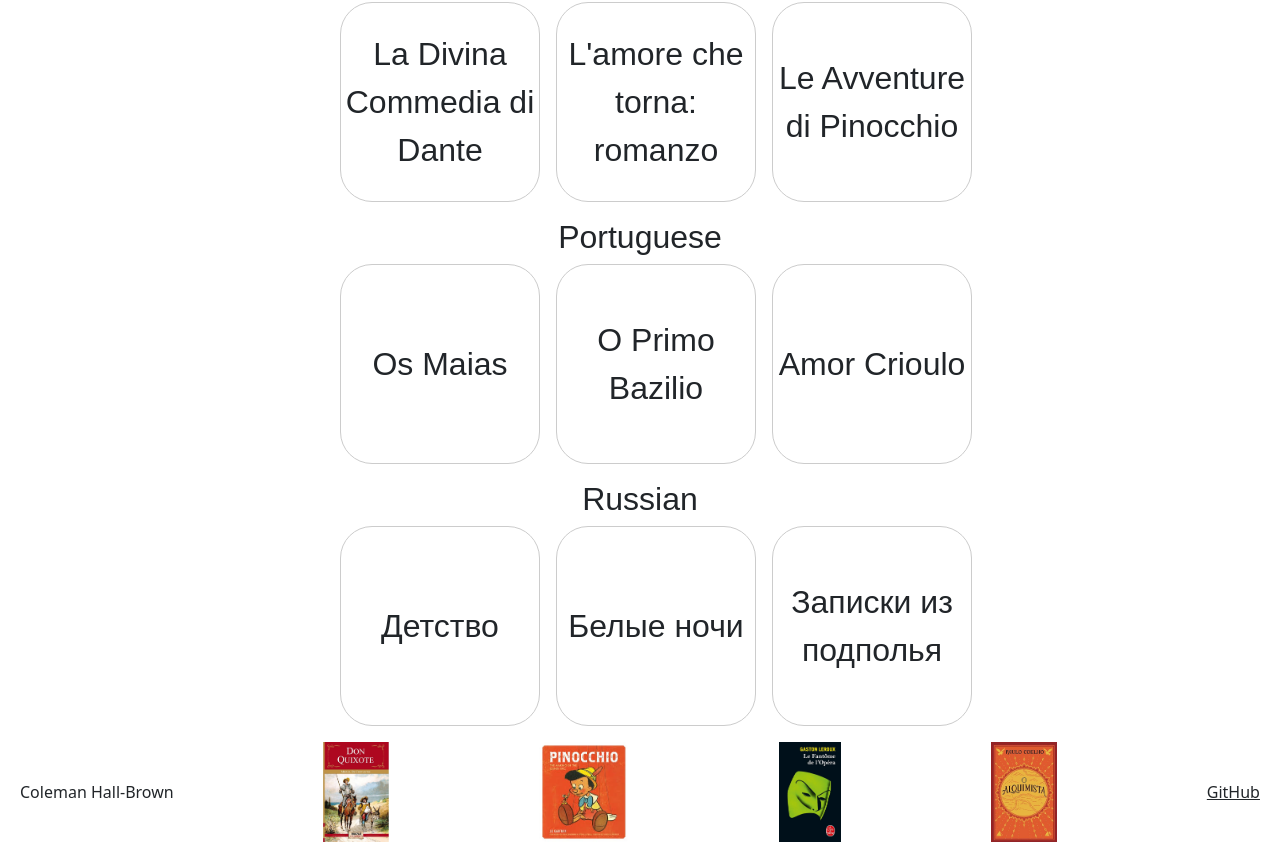
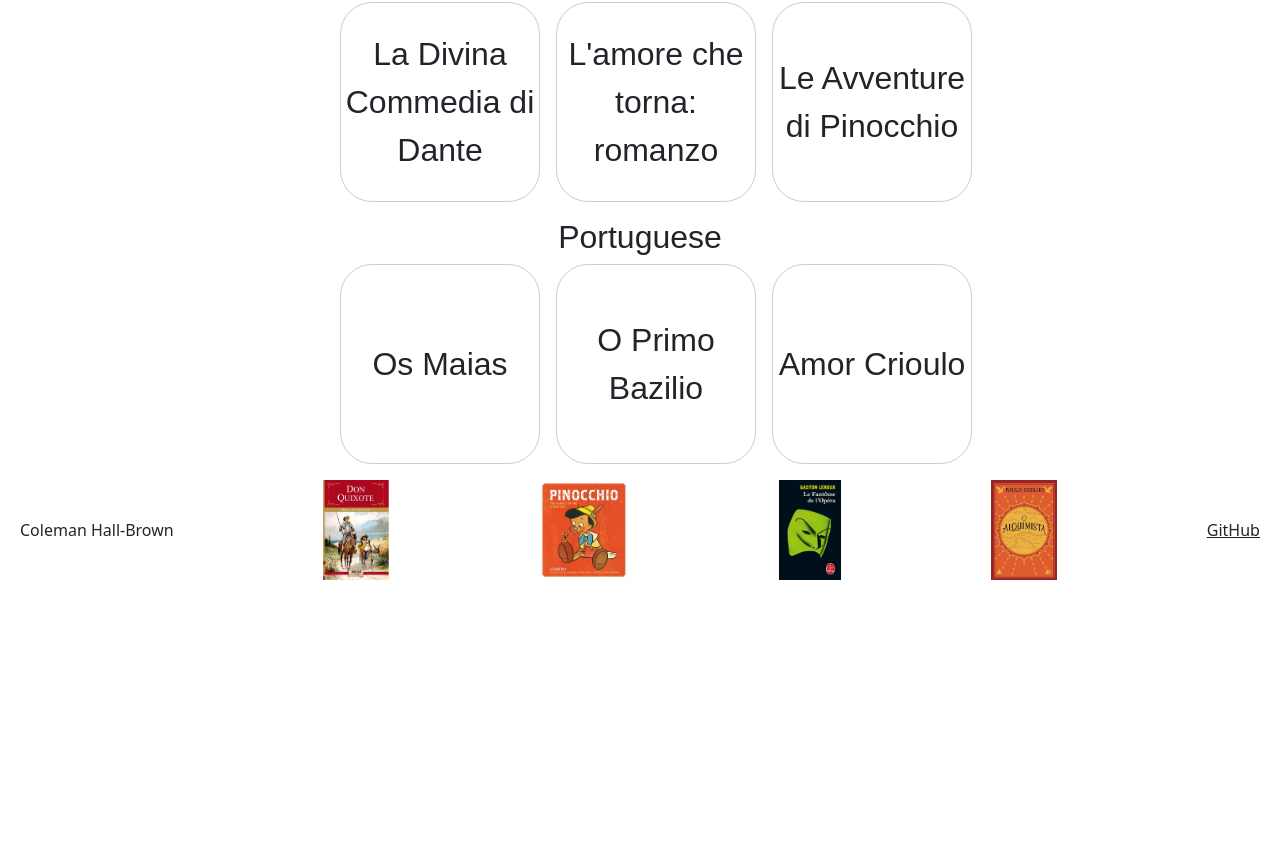
Before and after one commit to colemanhb/startup, a React (Vite) app: page /booklist in a window 1280 px wide. Shown: the part 923-1765 px from the top of the page. After the commit the page ends 1503 px from the top, so only its background shows below. Built offline with nearby package versions, Linux system fonts and the light colour scheme.

Commit message:
accessing book text via URL

```diff
--- a/src/booklist/booklist.jsx
+++ b/src/booklist/booklist.jsx
@@ -74,7 +74,7 @@ export function Booklist() {
         <li>
           <NavLink
             to="/page"
-            state={{ book: { id: 50285, title: "Aus dem Leben eines Taugenichts", author: "Joseph von Eichendorff", lang: "de" } }}
+            state={{ book: { id: 35312, title: "Aus dem Leben eines Taugenichts", author: "Joseph von Eichendorff", lang: "de" } }}
           >
             Aus dem Leben eines Taugenichts
           </NavLink>
@@ -82,7 +82,7 @@ export function Booklist() {
         <li>
           <NavLink
             to="/page"
-            state={{ book: { id: 35312, title: "Venus im Pelz", author: "Leopold von Sacher-Masoch", lang: "de" } }}
+            state={{ book: { id: 56156, title: "Venus im Pelz", author: "Leopold von Sacher-Masoch", lang: "de" } }}
           >
             Venus im Pelz
           </NavLink>
@@ -110,7 +110,7 @@ export function Booklist() {
         <li>
           <NavLink
             to="/page"
-            state={{ book: { id: 19517, title: "Le Avventure di Pinocchio", author: "Carlo Collodi", lang: "it" } }}
+            state={{ book: { id: 52484, title: "Le Avventure di Pinocchio", author: "Carlo Collodi", lang: "it" } }}
           >
             Le Avventure di Pinocchio
           </NavLink>
@@ -144,34 +144,6 @@ export function Booklist() {
           </NavLink>
         </li>
       </ul>
-
-      <h2 id="russian">Russian</h2>
-      <ul>
-        <li>
-          <NavLink
-            to="/page"
-            state={{ book: { id: 19681, title: "Детство", author: "Leo Tolstoy", lang: "ru" } }}
-          >
-            Детство
-          </NavLink>
-        </li>
-        <li>
-          <NavLink
-            to="/page"
-            state={{ book: { id: 21183, title: "Белые ночи", author: "Fyodor Dostoevsky", lang: "ru" } }}
-          >
-            Белые ночи
-          </NavLink>
-        </li>
-        <li>
-          <NavLink
-            to="/page"
-            state={{ book: { id: 21186, title: "Записки из подполья", author: "Fyodor Dostoevsky", lang: "ru" } }}
-          >
-            Записки из подполья
-          </NavLink>
-        </li>
-      </ul>
     </main>
   );
 }
--- a/src/page/page.jsx
+++ b/src/page/page.jsx
@@ -1,7 +1,8 @@
 import { Prev } from 'react-bootstrap/esm/PageItem';
 import './page.css';
 import React, { useState, useMemo, useEffect, useRef } from 'react';
-import { useNavigate } from 'react-router-dom';
+
+import { useNavigate, useLocation } from 'react-router-dom';
 
 const DEFAULT_BOOK = {
   id: 2000,
@@ -10,7 +11,7 @@ const DEFAULT_BOOK = {
   lang: "es"
 };
 
-export async function getText(bookID = 996) {
+export async function getText(bookID) {
   try {
     const response = await fetch(`/api/gutenberg/${bookID}`);
     if (!response.ok) {
@@ -52,6 +53,8 @@ export function paginateText(text, wordsPerPage = 700) {
 }
 
 export function Page() {
+  const navigate = useNavigate();
+
   const location = useLocation();
 
   const selectedBook = location.state?.book || DEFAULT_BOOK;
@@ -59,15 +62,24 @@ export function Page() {
   const [rawBookText, setRawBookText] = useState('');
   const [loading, setLoading] = useState(true);
 
+  const [currentPage, setCurrentPage] = useState(() => {
+    const savedPage = localStorage.getItem(`progress_${selectedBook.id}`);
+    return savedPage ? parseInt(savedPage, 10) : 0;
+  });
+
+  // Re-fetch text whenever the book ID changes
   useEffect(() => {
     async function loadText() {
       setLoading(true);
       const text = await getText(selectedBook.id);
       setRawBookText(text);
       setLoading(false);
+
+      const savedPage = localStorage.getItem(`progress_${selectedBook.id}`);
+      setCurrentPage(savedPage ? parseInt(savedPage, 10) : 0);
     }
     loadText();
-  }, [selectedBook.title]);
+  }, [selectedBook.id]);
 
   const [userWords, setUserWords] = useState([]);
 
@@ -83,25 +95,19 @@ export function Page() {
     return paginateText(rawBookText);
   }, [rawBookText]);
 
-  const [currentPage, setCurrentPage] = useState(() => {
-    const savedPage = localStorage.getItem('currentBookProgress');
-    return savedPage ? parseInt(savedPage, 10) : 0;
-  });
-
-  // Automatically adjust currentPage if it's beyond the length of pages array
+  // Adjust bounds and save book-specific progress
   useEffect(() => {
     if (currentPage >= pages.length && pages.length > 0) {
       setCurrentPage(0);
     } else {
-      localStorage.setItem('currentBookProgress', currentPage);
+      localStorage.setItem(`progress_${selectedBook.id}`, currentPage);
     }
-  }, [currentPage, pages]);
+  }, [currentPage, pages, selectedBook.id]);
 
   const [selectedWord, setSelectedWord] = useState(null);
   const [popupData, setPopupData] = useState(null);
   const [popupLocation, setPopupLocation] = useState({ top: 0, left: 0 });
   const dialogRef = useRef(null);
-  const navigate = useNavigate();
 
   const closePopup = () => {
     setSelectedWord(null);
@@ -176,7 +182,6 @@ export function Page() {
     return <main className="page"><p>Loading book content...</p></main>;
   }
 
-  // Safe page text extraction to avoid split on undefined
   const activePageText = pages[currentPage] || pages[0] || "";
 
   return (
@@ -220,7 +225,7 @@ export function Page() {
             open
             id="popup"
           >
-              <h3 id="word">{selectedWord}</h3>
+              <h3 id="word">{selectedWord} ({selectedBook.lang.toUpperCase()})</h3>
               <p id="definition">{popupData.definition}</p>
               <button id="close-popup" className="btn btn-light" onClick={closePopup}>
                 Close
```
Also changed, not shown: 1 other file (tests, documents, lock files or other folders).
